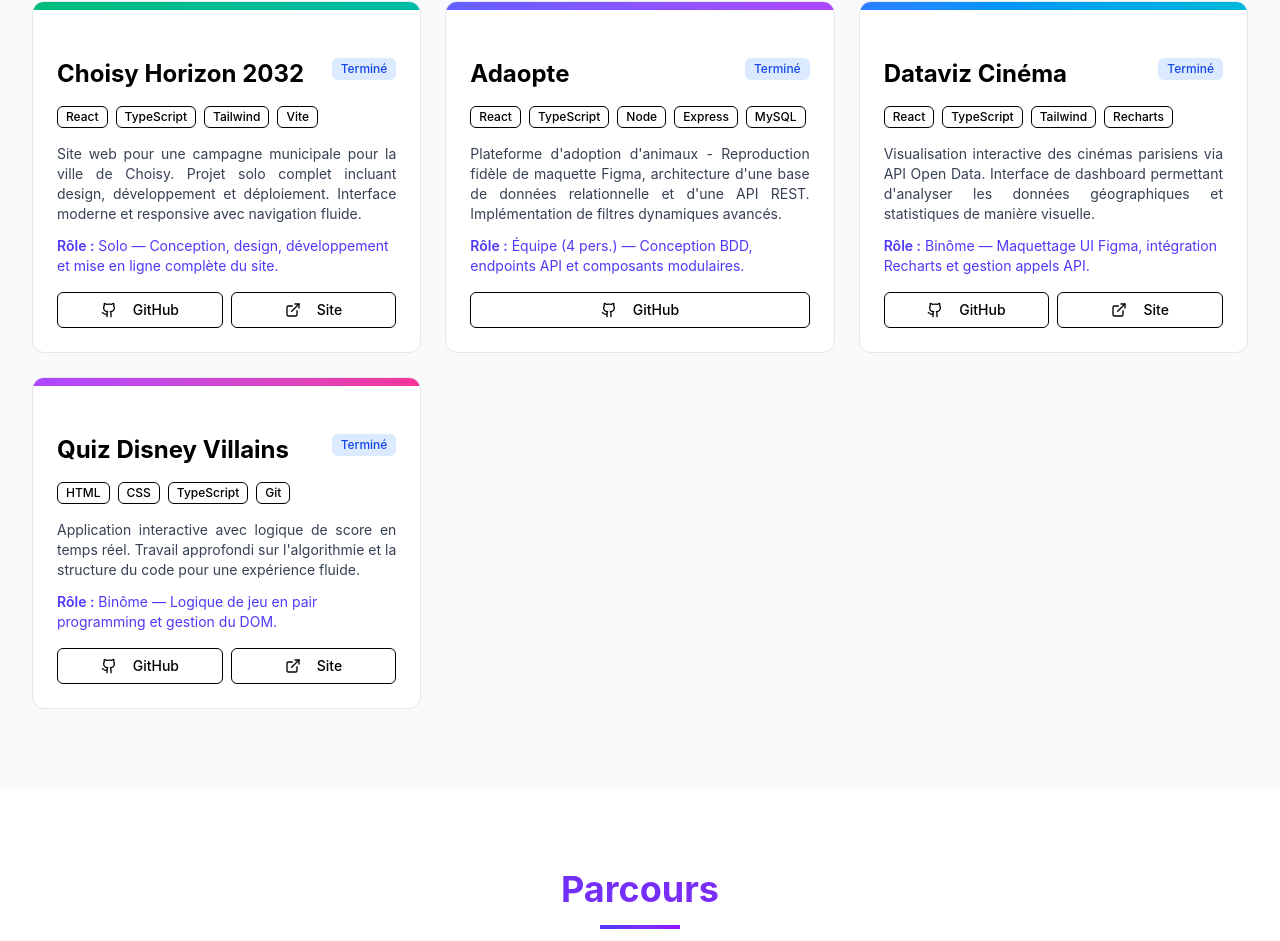
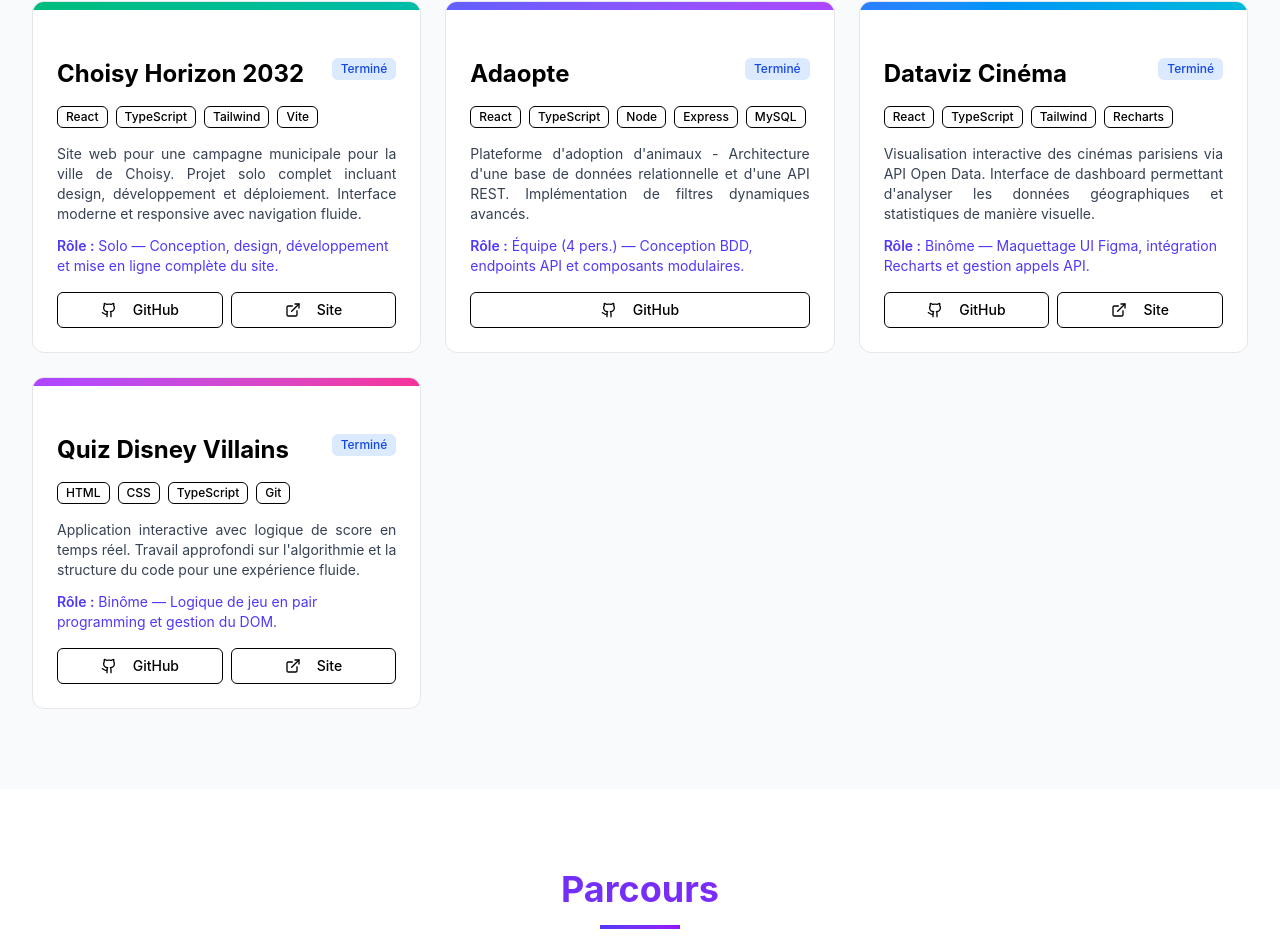
Before and after one commit to adebaille/portfolio-dev, a React (Vite) app: page / in a window 1280 px wide. Shown: the part 2367-3308 px from the top of the page. Built offline with nearby package versions, Linux system fonts and the light colour scheme.

Commit message:
update Project.tsx

```diff
--- a/src/component/Project.tsx
+++ b/src/component/Project.tsx
@@ -21,7 +21,7 @@ export function Projects() {
       status: 'Terminé',
       statusColor: 'bg-blue-100 text-blue-700',
       technologies: ['React', 'TypeScript', 'Node', 'Express', 'MySQL'],
-      description: "Plateforme d'adoption d'animaux - Reproduction fidèle de maquette Figma, architecture d'une base de données relationnelle et d'une API REST. Implémentation de filtres dynamiques avancés.",
+      description: "Plateforme d'adoption d'animaux - Architecture d'une base de données relationnelle et d'une API REST. Implémentation de filtres dynamiques avancés.",
       role: 'Équipe (4 pers.) — Conception BDD, endpoints API et composants modulaires.',
       github: 'https://github.com/adebaille/adaopte',
       color: 'from-indigo-500 to-purple-500',
```
